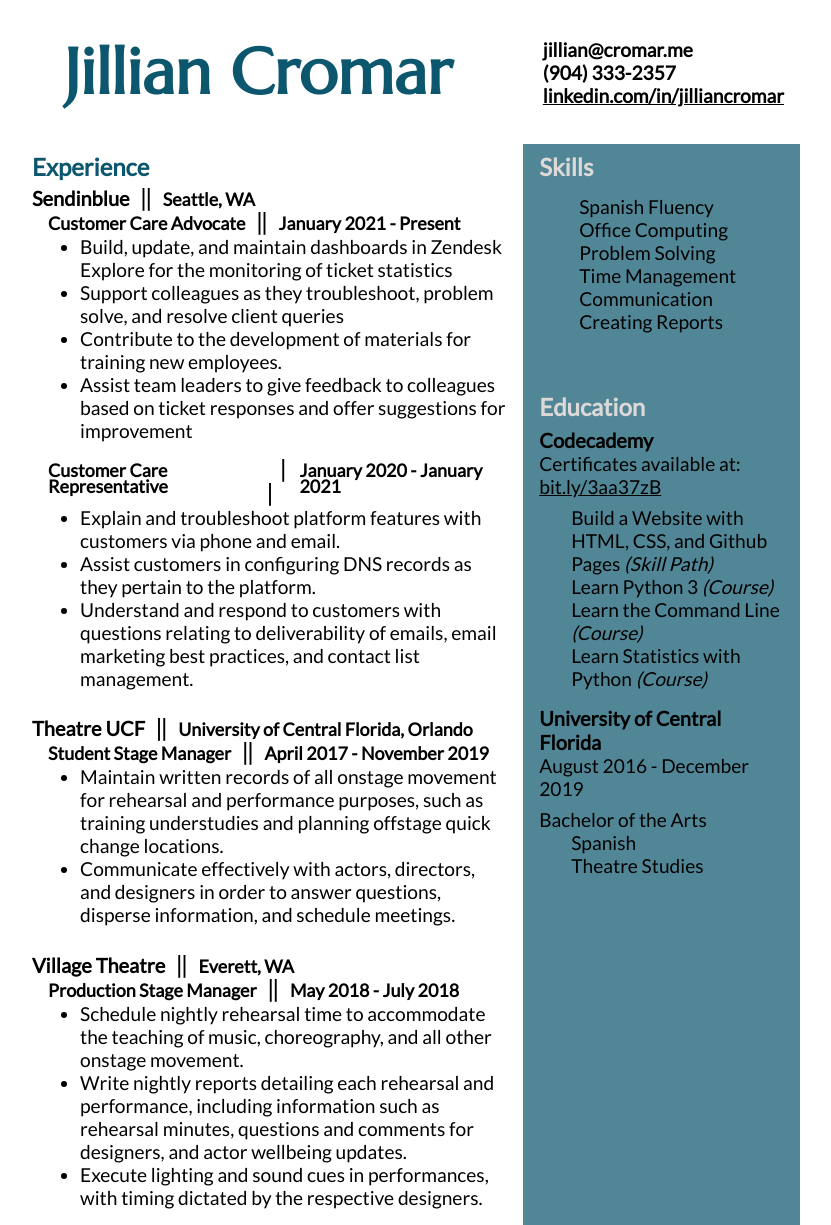
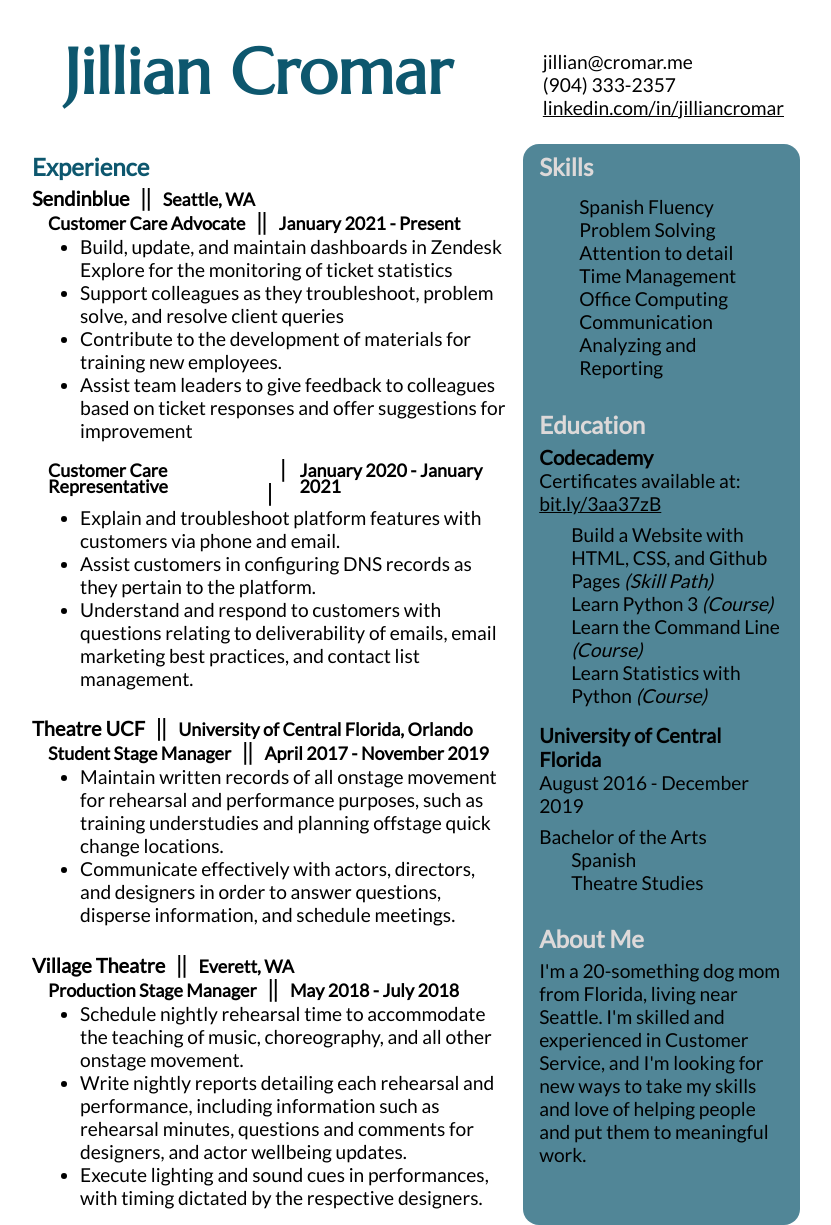
Before and after one commit to JBCRo/resume, a plain HTML site: page index.html in a window 1280 px wide. Shown: the whole page, without its empty margins (24-855 px from the left). Drawn offline with Linux system fonts and the light colour scheme.

Commit message:
"add about me and formating"

```diff
--- a/index.html
+++ b/index.html
@@ -98,11 +98,12 @@
             <h4 class="section">Skills</h4>
             <ul class="skills">
                 <li>Spanish Fluency</li>
+                <li>Problem Solving</li>
+                <li>Attention to detail</li>
+                <li>Time Management</li>
                 <li>Office Computing</li>
-                <li>Problem Solving</li>
-                <li>Time Management</li>
                 <li>Communication</li>
-                <li>Creating Reports</li>
+                <li>Analyzing and Reporting</li>
             </ul>
         </div>
         <div class="education">
@@ -142,6 +143,12 @@
                     </div>
                 </div>
             </div>
+            <div class="summary">
+                <h4 class="section">About Me</h4>
+                <div id="about-me">
+                    <p>I'm a 20-something dog mom from Florida, living near Seattle. I'm skilled and experienced in Customer Service, and I'm looking for new ways to take my skills and love of helping people and put them to meaningful work.</p>
+                </div>
+            </div>
         </div>
     </div>
 </div>
--- a/resources/jcromar-resume-style.css
+++ b/resources/jcromar-resume-style.css
@@ -56,8 +56,12 @@ a {
     color: #0D576E;
 }
 
+.info .contact {
+    padding-top: 1.5rem;
+}
 .info .contact h4 {
     font-size: 1.2rem;
+    font-weight: normal;
 }
 
 
@@ -134,20 +138,22 @@ a {
 
 .content .sidebar {
     min-width: 30%;
+    max-width: 30%;
     min-height: 100%;
     padding-left: 1rem;
     padding-right: 1rem;
     list-style: none;
     background-color: #0d576eb7;
+    border-radius: 1rem;
 }
 
 .content .skills {
     list-style: none;
-    padding-bottom: 1rem;
 }
 
 .content .education h4 {
     padding-bottom: .7rem;
+    padding-top: .7rem;
 }
 
 .content .education h3 {
@@ -185,3 +191,11 @@ a {
     margin-left: 2rem;
 
 }
+
+.content .sidebar .summary h4 {
+    padding-bottom: .7rem;
+    padding-top: .7rem;
+}
+.content .sidebar .summary p {
+    max-width: 100%;
+}
```
